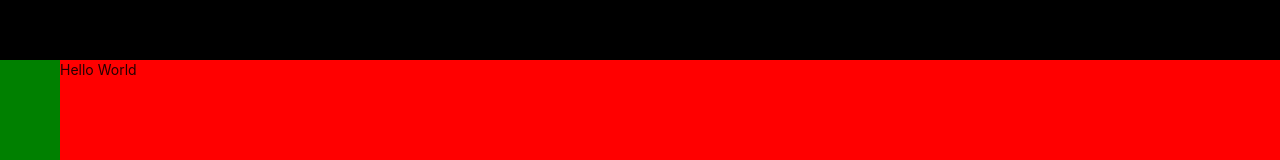
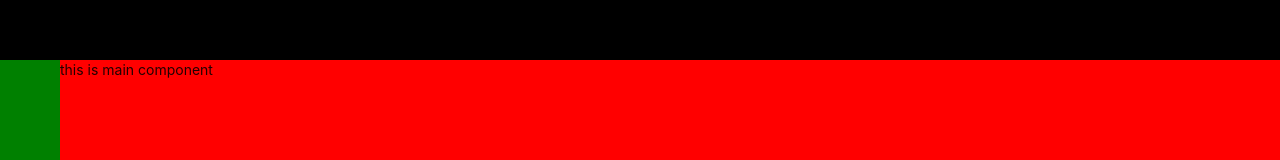
Before and after one commit to robobee16/robo-skills, a React (Create React App) app: page / in a window 1280 px wide. Shown: the top 160 px of the page. Built offline with nearby package versions, Linux system fonts and the light colour scheme.

Commit message:
no message

```diff
--- a/src/app/components/main/main.component.tsx
+++ b/src/app/components/main/main.component.tsx
@@ -1,5 +1,5 @@
 import React from 'react';
 
 export const MainComponent = () => {
-  return <div>Hello World</div>;
+  return <div>this is main component</div>;
 };
```
